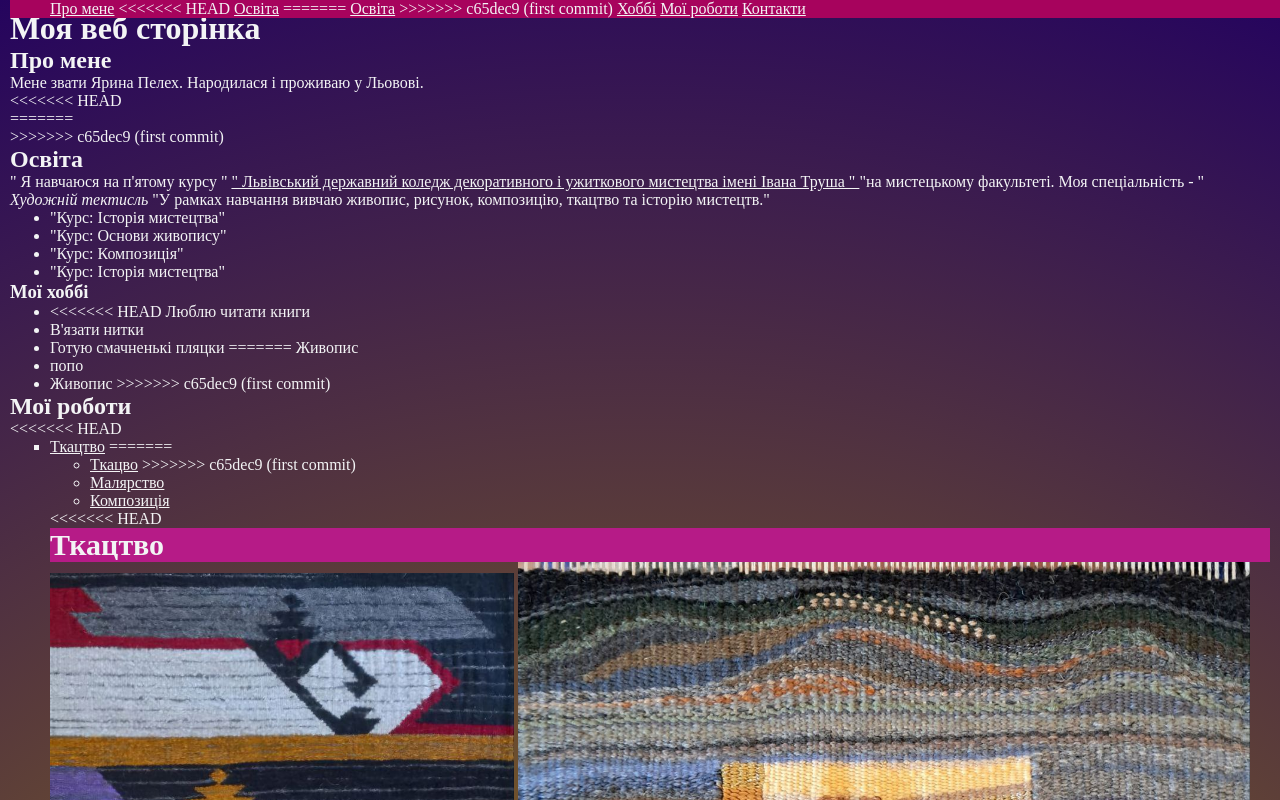
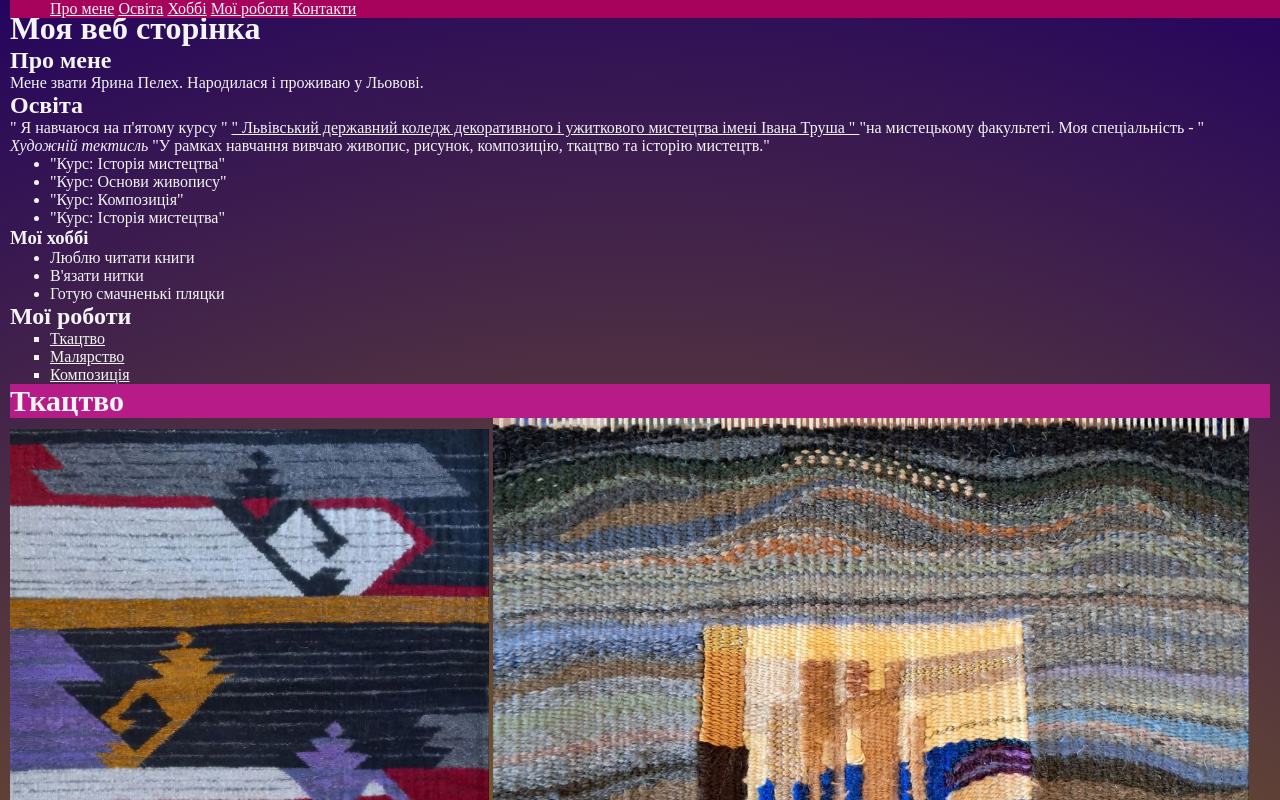
Before and after one commit to Yaruna2510/Yaruna2510.github.io, a plain HTML site: page index.html in a window 1280 px wide. Shown: the top 800 px of the page. Drawn offline with Linux system fonts and the light colour scheme; files that its build step writes are made by us from their sources.

Commit message:
Add files via upload

```diff
--- a/index.html
+++ b/index.html
@@ -12,11 +12,7 @@
           <a href="#about">Про мене</a>
         </il>
         <il>
-<<<<<<< HEAD
           <a href="#education">Освіта</a>
-=======
-          <a href="education">Освіта</a>
->>>>>>> c65dec9 (first commit)
         </il>
         <il>
           <a href="#hobby">Хоббі</a>
@@ -38,11 +34,7 @@
        Мене звати Ярина Пелех. Народилася і проживаю у Льовові.
       </p>
     </div>
-<<<<<<< HEAD
     <div class="education">
-=======
-    <div class=" education">
->>>>>>> c65dec9 (first commit)
       <h2>Освіта</h2>
       <p>
         " Я навчаюся на п'ятому курсу "
@@ -73,7 +65,6 @@
   <h3>Мої хоббі</h3>
   <ul>
     <li>
-<<<<<<< HEAD
       Люблю читати книги
     </li>
     <li>
@@ -81,29 +72,14 @@
     </li>
     <li>
      Готую смачненькі пляцки
-=======
-      Живопис
-    </li>
-    <li>
-      попо
-    </li>
-    <li>
-      Живопис
->>>>>>> c65dec9 (first commit)
     </li>
   </ul>
 </div>
 <div class="works" id="works">
   <h2>Мої роботи</h2>
-<<<<<<< HEAD
   <ul class="workss">
     <li>
     <a href="#weaving">Ткацтво</a>
-=======
-  <ul class="works">
-    <li>
-    <a href="#weaving">Ткацво</a>
->>>>>>> c65dec9 (first commit)
   </li>
   <li>
     <a href="#painting">Малярство</a>
@@ -112,7 +88,6 @@
     <a href="#drawing">Композиція</a>
   </li>
   </ul>
-<<<<<<< HEAD
   <h3><p id="weaving">Ткацтво</p></h3>
 <img src="Images/photo_5319113239008765654_y.jpg" width="38%"/>
 <img src="Images/photo_5319113239008765642_y.jpg" width="60%"/>
@@ -122,18 +97,6 @@
 <p id="drawing">Композиція</p>
 <img src="Images/photo_5319113239008765640_y.jpg" width="50%"/>
 <img src="Images/photo_5319113239008765643_y.jpg" width="48%"/>
-=======
-
-
-
-
-<img src="Images1/photo_5319113239008765654_y.jpg" width="38%"/>
-<img src="Images1/photo_5319113239008765642_y.jpg" width="60%"/>
-<img src="Images1/photo_5319113239008765641_y.jpg" width="50%"/>
-<img src="Images1/photo_5319113239008765639_y.jpg" width="48%"/>
-<img src="Images1/photo_5319113239008765640_y.jpg" width="50%"/>
-<img src="Images1/photo_5319113239008765643_y.jpg" width="48%"/>
->>>>>>> c65dec9 (first commit)
 </div>
 <div class="contacts" id="contacts">
   <h2>Контакти</h2>
@@ -156,9 +119,4 @@
   </ul>
 </div>
 </body>
-<<<<<<< HEAD
 </html>
-=======
-</html>
-
->>>>>>> c65dec9 (first commit)
```
